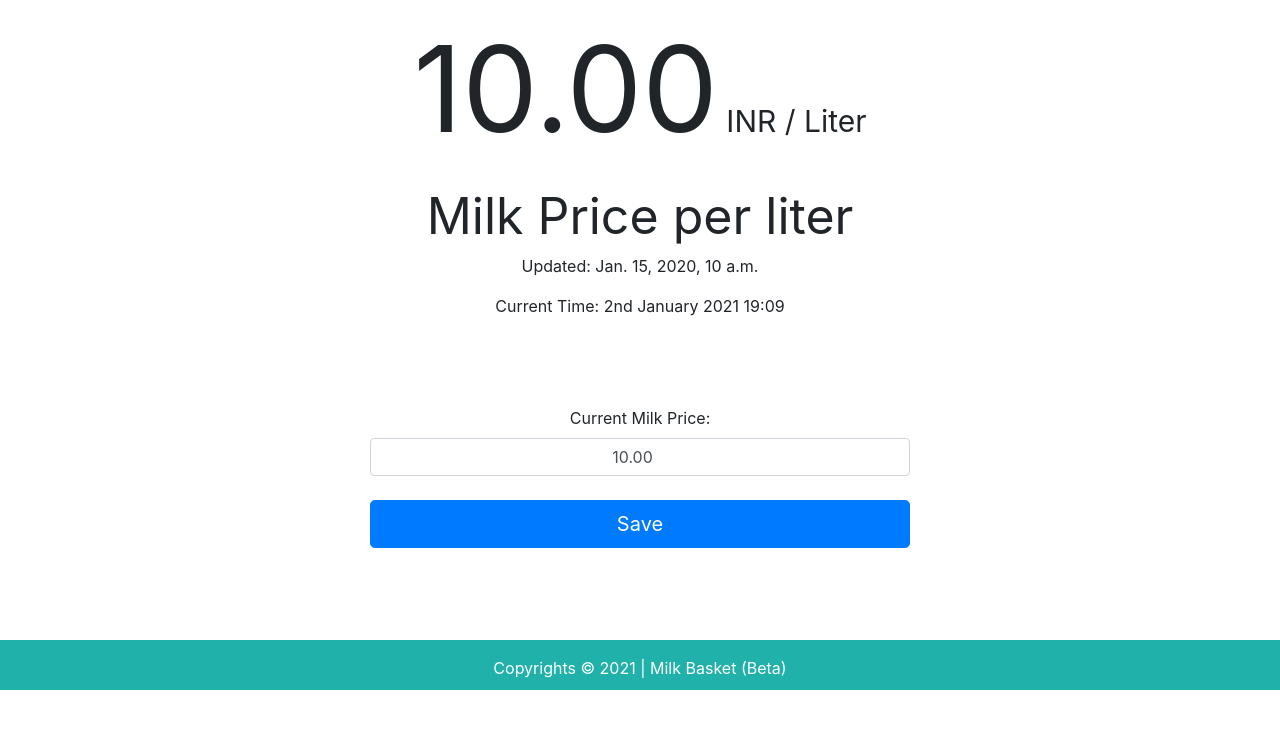
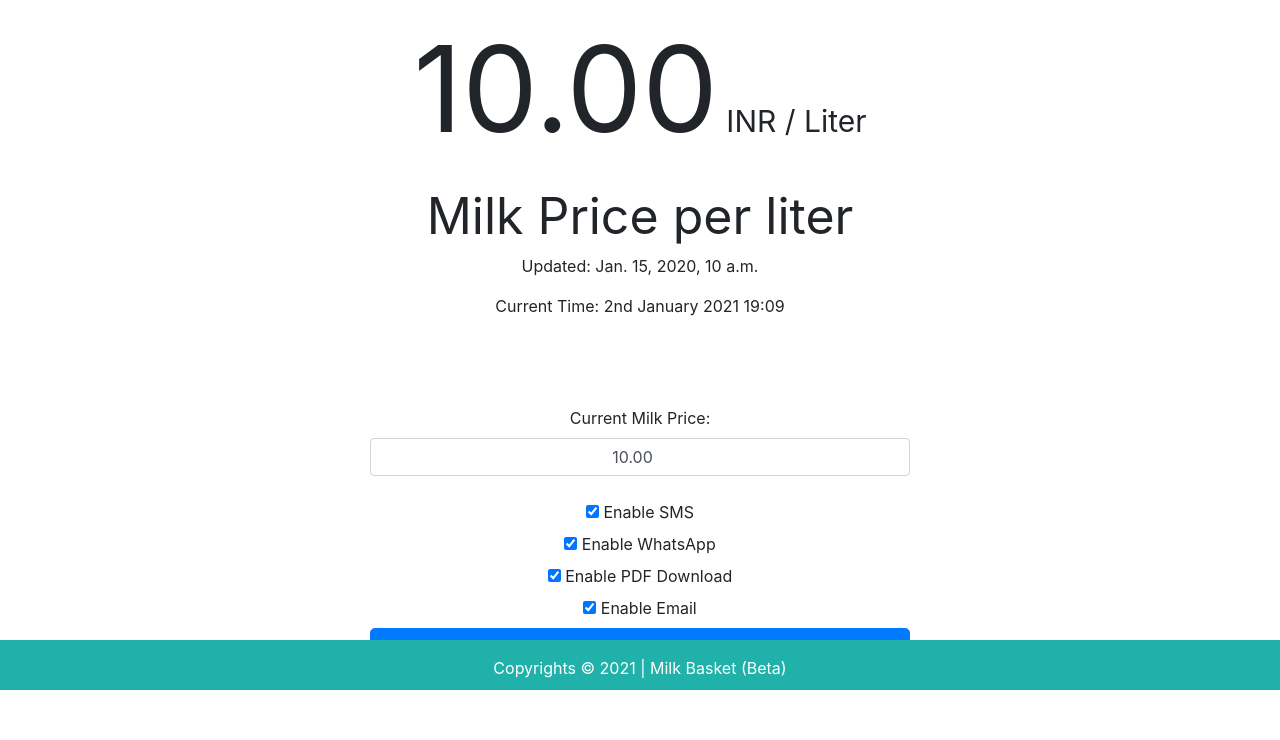
Before and after one commit to theflyingmachine/milkbasket, a Django app: page /setting in a window 1280 px wide. Shown: the part 110-850 px from the top of the page. Before the commit the page ends 800 px from the top, so only its background shows below. Run offline with Django 3.2, Linux system fonts and the light colour scheme; a user stored in the database is signed in; tables that the repository leaves empty hold one stand-in row (values such as "Sample post"); some libraries are stand-ins or nearby versions.

Commit message:
Add SMS, email, WA and download config in setting

```diff
--- a/register/models.py
+++ b/register/models.py
@@ -1,6 +1,8 @@
 from datetime import datetime
 
+from django.contrib.auth.models import User
 from django.db import models
+
 
 # Create your models here.
 
@@ -16,6 +18,18 @@ class Customer(models.Model):
     member_since = models.DateTimeField(auto_now_add=True, null=True)
 
 
+class Tenant(models.Model):
+    tenant = models.OneToOneField(
+        User,
+        on_delete=models.CASCADE,
+        primary_key=True,
+    )
+    download_pdf_pref = models.BooleanField(default=True)
+    sms_pref = models.BooleanField(default=True)
+    whatsapp_pref = models.BooleanField(default=True)
+    email_pref = models.BooleanField(default=False)
+
+
 class Milk(models.Model):
     price = models.DecimalField(max_digits=10, decimal_places=2)
     date_effective = models.DateTimeField()
@@ -26,7 +40,7 @@ class Register(models.Model):
     log_date = models.DateTimeField()
     schedule = models.CharField(max_length=15, null=True, default=None)
     quantity = models.FloatField(null=False, blank=False, default=None)
-    current_price = models.DecimalField(max_digits=10, decimal_places=2, default=None )
+    current_price = models.DecimalField(max_digits=10, decimal_places=2, default=None)
     paid = models.BooleanField(default=False)
 
 
--- a/register/templates/register/account.html
+++ b/register/templates/register/account.html
@@ -69,6 +69,7 @@
                      {% endif %}
                     >Make Payment
                     </button>
+                    {% if tenant.sms_pref %}
                       {% if entry.customer__contact %}
                         <button id="sendsmsbuttonmain{{ entry.customer_id }}" type="button"
                                 class="btn-sm btn-info"
@@ -81,6 +82,7 @@
                         ><i
                          class="fa fa-commenting" aria-hidden="true"></i> Send SMS
                         </button>{% endif %}
+                    {% endif %}
                   </td>
                 </tr>
                 {# Check in session if SMS was already sent and disable button #}
--- a/register/templates/register/profile.html
+++ b/register/templates/register/profile.html
@@ -203,10 +203,13 @@
       <!--    Bill Summary -->
       <div class="mt-4 mb-4 col-12" style="overflow-x:auto;">
         <div class="text-center">
+          {% if tenant.download_pdf_pref %}
             <a target="_blank"
                href="/register/print_bill/{{ customer.id }}"
                class="btn btn-info mb-1"><i
              class="fa fa-print" aria-hidden="true"></i> Print / Download</a>
+          {% endif %}
+          {% if tenant.sms_pref %}
             {% if customer.contact %}
               <button id="sendsmsbuttonmain" type="button" class="btn btn-info mb-1"
                       data-toggle="modal"
@@ -217,10 +220,13 @@
               ><i
                class="fa fa-commenting" aria-hidden="true"></i> Send SMS
               </button>{% endif %}
+          {% endif %}
+          {% if tenant.whatsapp_pref %}
             <button id="sendOnWAInit" onclick="shareOnWhatsApp()" type="button"
                     class="btn btn-info mb-1">
               <i class="fa fa-whatsapp" aria-hidden="true"></i> Share on WhatsApp
             </button>
+          {% endif %}
         </div>
         <h5 class="pt-2 mt-2 text-center">Bill Summary </h5>
         {# Check in session if SMS was already sent and disable button #}
--- a/register/templates/register/setting.html
+++ b/register/templates/register/setting.html
@@ -18,6 +18,11 @@
 
 {% block content %}
   <div class="container justify-content-center text-center">
+    {#    {% if alert_message %}#}
+    {#      <div class="alert alert-{{ alert_class }} m-1" role="alert">#}
+    {#        {{ alert_message }}#}
+    {#      </div>#}
+    {#    {% endif %}#}
     <div class="row justify-content-center mb-5">
       <div class="col">
         <form name="setting" method="post" action="setting">{% csrf_token %}
@@ -25,7 +30,7 @@
             <span class="ex3">{{ milk.price }}</span><span class="ex1"> INR / Liter</span><br>
             <span class="ex2">Milk Price per liter</span>
             <p class="ex1">Updated: {{ milk.date_effective }}</p>
-             <p>Current Time: {% now "jS F Y H:i" %}</p>
+            <p>Current Time: {% now "jS F Y H:i" %}</p>
             <br>
             <br>
             <br>
@@ -37,13 +42,37 @@
                        aria-describedby="emailHelp" placeholder="Enter amount / L"
                        value="{{ milk.price }}">
 
-              <br>
+                <br>
 
-
-              <button type="submit" class="btn btn-lg btn-block btn-primary">Save</button>
-
+                <div class="checkbox">
+                  <label><input type="checkbox" name="sms_pref"
+                                {% if tenant.sms_pref %}checked{% endif %} value="1"> Enable
+                    SMS</label>
+                </div>
+                <div class="checkbox">
+                  <label><input type="checkbox" name="wa_pref"
+                                {% if tenant.whatsapp_pref %}checked{% endif %} value="1"> Enable
+                    WhatsApp</label>
+                </div>
+                <div class="checkbox">
+                  <label><input type="checkbox" name="download_pdf_pref"
+                                {% if tenant.download_pdf_pref %}checked{% endif %} value="1">
+                    Enable
+                    PDF Download</label>
+                </div>
+                <div class="checkbox disabled">
+                  <label><input type="checkbox" name="email_pref"
+                                {% if tenant.email_pref %}checked{% endif %} value="1"> Enable
+                    Email</label>
+                </div>
+                {% if alert_message %}
+                  <button type="submit"
+                          class="btn btn-lg btn-block btn-{{ alert_class }}">{{ alert_message }}</button>
+                {% else %}
+                  <button type="submit" class="btn btn-lg btn-block btn-primary">Save</button>
+                {% endif %}
+              </div>
             </div>
-          </div>
           </div>
         </form>
       </div>
--- a/register/views.py
+++ b/register/views.py
@@ -33,6 +33,7 @@ from register.models import Income
 from register.models import Milk
 from register.models import Payment
 from register.models import Register
+from register.models import Tenant
 from register.utils import check_customer_is_active
 from register.utils import customer_register_last_updated
 from register.utils import get_active_month
@@ -362,9 +363,13 @@ def customers(request):
             customer.schedule = 'Evening'
         if customer.morning and customer.evening:
             customer.schedule = 'Morning and Evening'
+
+    # Get Tenant prefrence
+    tenant = Tenant.objects.get(tenant_id=request.user.id)
     context.update({
         'customers': customers,
         'inactive_customers': inactive_customers,
+        'tenant': tenant
     })
 
     return render(request, template, context)
@@ -447,6 +452,8 @@ def account(request, year=None, month=None):
     # Get extra income
     income = Income.objects.filter(log_date__month=register_date.month)
 
+    # Get tenant prefrence
+    tenant = Tenant.objects.get(tenant_id=request.user.id)
     context = {
         'page_title': 'Milk Basket - Accounts',
         'month_year': month_year,
@@ -457,7 +464,8 @@ def account(request, year=None, month=None):
         'total_expense': total_expense,
         'due_customer': due_customer,
         'paid_customer': [cust for cust in paid_customer if cust['total_paid']],
-        'previous_month_name': (current_date + relativedelta(months=-1)).strftime("%B")
+        'previous_month_name': (current_date + relativedelta(months=-1)).strftime("%B"),
+        'tenant': tenant,
     }
 
     return render(request, template, context)
@@ -861,19 +869,51 @@ def setting(request):
     template = 'register/setting.html'
     if request.method == "POST":
         milk_price = request.POST.get("milkprice")
+        sms_pref = True if request.POST.get("sms_pref") else False
+        wa_pref = True if request.POST.get("wa_pref") else False
+        email_pref = True if request.POST.get("email_pref") else False
+        download_pdf_pref = True if request.POST.get("download_pdf_pref") else False
         now = datetime.now()
         if milk_price:
-            new_milk_price = Milk(price=milk_price, date_effective=now)
-            new_milk_price.save()
+            try:
+                milk = Milk.objects.latest('id')
+            except:
+                milk = None
+            if not milk:
+                new_milk_price = Milk(price=milk_price, date_effective=now)
+                new_milk_price.save()
+            elif milk.price != milk_price:
+                Milk.objects.filter(pk=milk.pk).update(price=milk_price, date_effective=now)
+            else:
+                print('not updating milk price')
+
+        Tenant.objects.update_or_create(tenant_id=request.user.id,
+                                        defaults={'sms_pref': sms_pref,
+                                                  'whatsapp_pref': wa_pref,
+                                                  'email_pref': email_pref,
+                                                  'download_pdf_pref': download_pdf_pref},
+                                        )
+        request.session['alert_class'] = 'success'
+        request.session['alert_message'] = 'Settings Saved'
     try:
         milk = Milk.objects.latest('id')
+        tenant = Tenant.objects.get(tenant_id=request.user.id)
     except:
         milk = None
+
     context = {
         'page_title': 'Milk Basket - Setting',
         'menu_setting': True,
         'milk': milk,
+        'tenant': tenant,
+        'alert_class': request.session.get('alert_class', None),
+        'alert_message': request.session.get('alert_message', None),
     }
+    try:
+        del request.session['alert_class']
+        del request.session['alert_message']
+    except:
+        pass
     return render(request, template, context)
 
 
@@ -971,6 +1011,7 @@ def customer_profile(request, id=None):
             f'{prev_month_name} is Rs {due_till_prev_month}') if due_till_prev_month > 0 else (
             f'{current_month_name} is Rs {due_till_current_month}')
         sms_text = f'Dear {customer.name},\nTotal due amount for the month of {month_and_amount}.\n[Milk Basket]'
+        tenant = Tenant.objects.get(tenant_id=request.user.id)
         context = {
             'calendar': calendar,
             'milk_price': get_milk_current_price(description=True),
@@ -984,6 +1025,7 @@ def customer_profile(request, id=None):
             'payment_due_amount_prev_month': due_till_prev_month,
             'payment_due_amount_till_date': due_till_current_month,
             'previous_month_name': prev_month_name,
+            'tenant': tenant,
         }
         return render(request, template, context)
     return redirect('view_customers')
```
Also changed, not shown: register/templates/register/customer.html (+11 -8 lines). Lines whose indentation alone changed are shown as unchanged.
